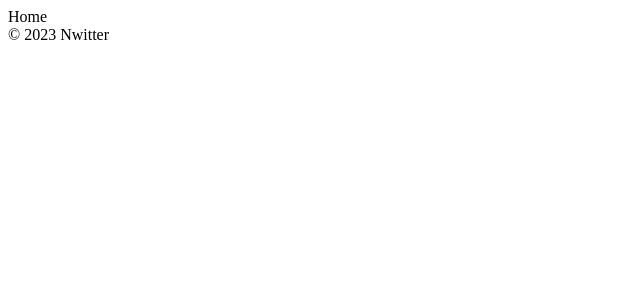
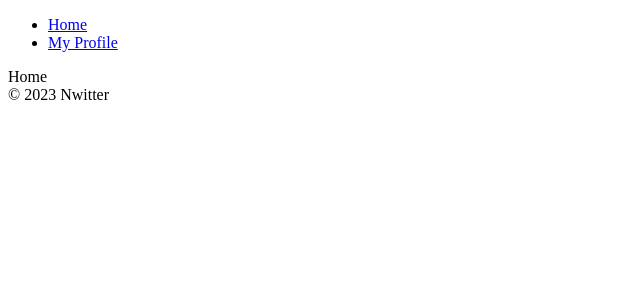
Before and after one commit to NayeongK/nwitter, a React (Create React App) app: page /#/ in a window 1280 px wide. Shown: the top 300 px of the page, without its empty margins (0-640 px from the left). Built offline with nearby package versions, Linux system fonts and the light colour scheme; no server answers; sample sign-in values are in the browser's storage.

Commit message:
navigation, log out

```diff
--- /dev/null
+++ b/src/components/Navigation.js
@@ -0,0 +1,16 @@
+import { Link } from "react-router-dom";
+
+const Navigation = () => {
+    return (
+        <nav>
+            <ul>
+                <li>
+                    <Link to="/">Home</Link>
+                </li>
+                <li>
+                    <Link to="/profile">My Profile</Link>
+                </li>
+                </ul></nav>);
+};
+
+export default Navigation;
--- a/src/components/Router.js
+++ b/src/components/Router.js
@@ -1,19 +1,28 @@
-import { HashRouter as Router, Route, Routes } from "react-router-dom";
+import { HashRouter as Router, Navigate, Route, Routes } from "react-router-dom";
 import Auth from "routes/Auth";
 import Home from "routes/Home";
+import Profile from "routes/Profile";
+import Navigation from "./Navigation";
 
 
 const AppRouter = ({ isLoggedIn }) => {
     return (
         <Router>
+            {isLoggedIn && <Navigation />}
             <Routes>
                 {isLoggedIn ? (
-                    <Route path="/" element={<Home />}>
-                    </Route>
+                    <>
+                        <Route path="/" element={<Home />}>
+                        </Route>
+                        <Route path="/profile" element={<Profile />}>
+                        </Route>
+                    </>
                 ) : (
                     <Route path="/" element={<Auth />}>
                     </Route>
                 )}
+                <Route path="*" element={<Navigate replace to="/" />}
+                />
             </Routes>
         </Router>
     );
--- a/src/routes/Profile.js
+++ b/src/routes/Profile.js
@@ -1,3 +1,14 @@
-const Profile = () => <span>Profile</span>;
+import { authService } from "fbase";
+
+const Profile = () => {
+
+    const onLogOutClick = () => authService.signOut();
+
+    return (
+        <>
+            <button onClick={onLogOutClick}>Log Out</button>
+        </>
+    );
+};
 
 export default Profile;
```
